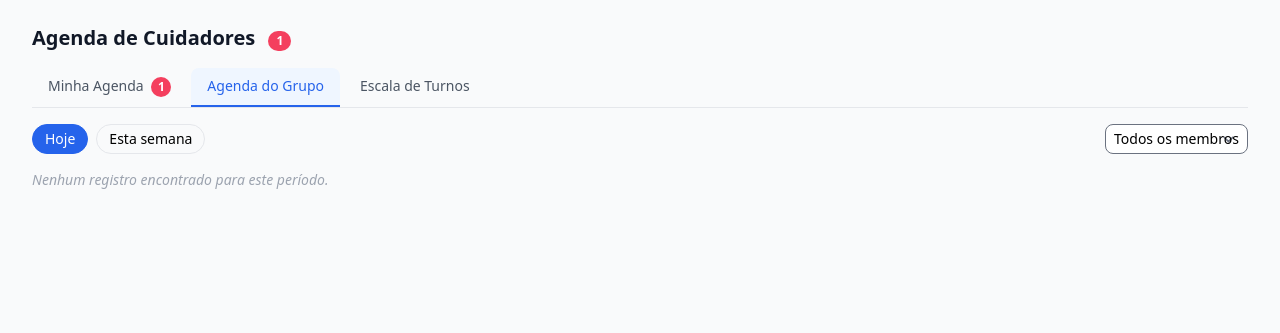
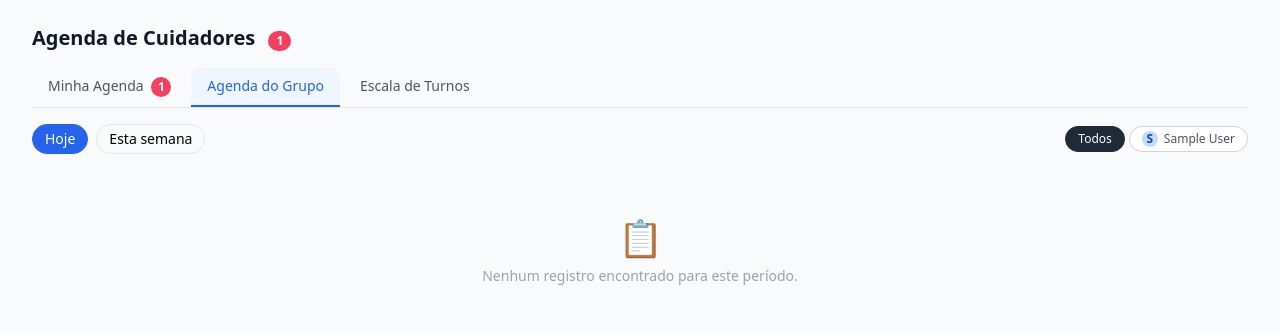
Before and after one commit to ArthurPoggy/cuidarjuntos, a Django app: page /care/agenda/grupo/ in a window 1280 px wide. Shown: the part 65-398 px from the top of the page. Run offline with Django 4.2, Linux system fonts and the light colour scheme; a user stored in the database is signed in; tables that the repository leaves empty hold one stand-in row (values such as "Sample post"); parts of the project's set-up code (start-up, migrations or seed data) failed here and were passed over; some libraries are stand-ins or nearby versions.

Commit message:
atualizações visuais agenda

```diff
--- a/care/views.py
+++ b/care/views.py
@@ -2010,6 +2010,7 @@ def agenda_view(request):
         .count()
     ) if patient else 0
 
+    hours = [f"{h:02d}" for h in range(24)]
     return render(request, "care/agenda.html", {
         "tab": "minha",
         "filter_range": filter_range,
@@ -2018,6 +2019,7 @@ def agenda_view(request):
         "done": done,
         "pending_count": pending_count,
         "today": today,
+        "hours": hours,
     })
 
 
@@ -2069,6 +2071,7 @@ def agenda_grupo_view(request):
         .count()
     ) if patient else 0
 
+    hours = [f"{h:02d}" for h in range(24)]
     return render(request, "care/agenda.html", {
         "tab": "grupo",
         "filter_range": filter_range,
@@ -2078,6 +2081,7 @@ def agenda_grupo_view(request):
         "shifts": shifts,
         "today": today,
         "pending_count": pending_count,
+        "hours": hours,
     })
 
 
--- a/templates/care/agenda.html
+++ b/templates/care/agenda.html
@@ -24,9 +24,7 @@
               {% if tab == 'minha' %}border-blue-600 text-blue-600 bg-blue-50{% else %}border-transparent text-gray-600 hover:text-gray-900{% endif %}">
       Minha Agenda
       {% if pending_count %}
-        <span class="ml-1 inline-flex items-center justify-center rounded-full bg-rose-500 text-white text-xs font-bold w-5 h-5">
-          {{ pending_count }}
-        </span>
+        <span class="ml-1 inline-flex items-center justify-center rounded-full bg-rose-500 text-white text-xs font-bold w-5 h-5">{{ pending_count }}</span>
       {% endif %}
     </a>
     <a href="{% url 'care:agenda-grupo' %}"
@@ -41,99 +39,61 @@
     </a>
   </div>
 
+
   <!-- ==============================
        ABA: MINHA AGENDA
        ============================== -->
   {% if tab == 'minha' %}
 
-    <!-- Filtro de período -->
-    <div class="flex gap-2 flex-wrap">
-      <a href="?range=today"
-         class="px-3 py-1 text-sm rounded-full border
-                {% if filter_range == 'today' %}bg-blue-600 text-white border-blue-600{% else %}hover:bg-gray-50{% endif %}">
-        Hoje
-      </a>
-      <a href="?range=week"
-         class="px-3 py-1 text-sm rounded-full border
-                {% if filter_range == 'week' %}bg-blue-600 text-white border-blue-600{% else %}hover:bg-gray-50{% endif %}">
-        Esta semana
-      </a>
-      <a href="?range=next7"
-         class="px-3 py-1 text-sm rounded-full border
-                {% if filter_range == 'next7' %}bg-blue-600 text-white border-blue-600{% else %}hover:bg-gray-50{% endif %}">
-        Próximos 7 dias
-      </a>
+    <!-- Filtros -->
+    <div class="flex gap-2 flex-wrap items-center">
+      <a href="?range=today" class="px-3 py-1 text-sm rounded-full border {% if filter_range == 'today' %}bg-blue-600 text-white border-blue-600{% else %}hover:bg-gray-50{% endif %}">Hoje</a>
+      <a href="?range=week" class="px-3 py-1 text-sm rounded-full border {% if filter_range == 'week' %}bg-blue-600 text-white border-blue-600{% else %}hover:bg-gray-50{% endif %}">Esta semana</a>
+      <a href="?range=next7" class="px-3 py-1 text-sm rounded-full border {% if filter_range == 'next7' %}bg-blue-600 text-white border-blue-600{% else %}hover:bg-gray-50{% endif %}">Próximos 7 dias</a>
     </div>
 
-    <!-- Pendentes -->
+    <!-- Banner resumo -->
+    {% if pending %}
+      <div class="flex items-center gap-2 bg-amber-50 border border-amber-200 rounded-xl px-4 py-2 text-sm text-amber-800">
+        <span class="text-base">⚡</span>
+        <span class="font-medium">{{ pending|length }} pendente{{ pending|length|pluralize:"s" }} neste período</span>
+      </div>
+    {% endif %}
+
+    <!-- Registros pendentes -->
+    {% if pending %}
       <section>
-      <h2 class="text-sm font-semibold text-gray-500 uppercase tracking-wide mb-2">
-        Pendentes ({{ pending|length }})
-      </h2>
+        <h2 class="text-xs font-semibold text-gray-400 uppercase tracking-widest mb-3">Pendentes</h2>
+        <div class="space-y-2">
+          {% for rec in pending %}
+            {% include "care/_agenda_card.html" with rec=rec show_done_btn=True tab="minha" %}
+          {% endfor %}
+        </div>
+      </section>
+    {% endif %}
 
-      {% if pending %}
-        <ul class="space-y-2">
-          {% for rec in pending %}
-            <li class="bg-white border rounded-xl p-4 shadow-sm flex flex-col sm:flex-row sm:items-center gap-3">
-              <div class="flex-1 min-w-0">
-                <div class="flex items-center gap-2 text-sm text-gray-500 mb-1">
-                  <span class="font-medium text-gray-800">{{ rec.time|time:"H:i" }}</span>
-                  <span>·</span>
-                  <span>{{ rec.get_type_display }}</span>
-                  {% if rec.date != today %}
-                    <span>·</span>
-                    <span>{{ rec.date|date:"d/m" }}</span>
+    <!-- Registros realizados / não realizados -->
+    {% if done %}
+      <details class="mt-2">
+        <summary class="cursor-pointer select-none text-xs font-semibold text-gray-400 uppercase tracking-widest mb-2 flex items-center gap-2">
+          <span>Concluídos ({{ done|length }})</span>
+          <svg class="w-3.5 h-3.5" fill="none" stroke="currentColor" viewBox="0 0 24 24">
+            <path stroke-linecap="round" stroke-linejoin="round" stroke-width="2" d="M19 9l-7 7-7-7"/>
+          </svg>
+        </summary>
+        <div class="space-y-2 mt-3">
+          {% for rec in done %}
+            {% include "care/_agenda_card.html" with rec=rec show_done_btn=False tab="minha" %}
+          {% endfor %}
+        </div>
+      </details>
     {% endif %}
+
+    {% if not pending and not done %}
+      <div class="text-center py-12 text-gray-400">
+        <div class="text-4xl mb-2">📋</div>
+        <p class="text-sm">Nenhum registro atribuído a você neste período.</p>
       </div>
-                <p class="font-semibold text-gray-900 truncate">{{ rec.what }}</p>
-                {% if rec.description %}
-                  <p class="text-sm text-gray-500 truncate">{{ rec.description }}</p>
-                {% endif %}
-              </div>
-              <form method="post" action="{% url 'care:record-set-status' rec.pk %}">
-                {% csrf_token %}
-                <input type="hidden" name="status" value="done">
-                <button type="submit"
-                        class="shrink-0 px-4 py-2 bg-green-600 text-white text-sm font-medium rounded-lg hover:bg-green-700">
-                  Marcar como feito
-                </button>
-              </form>
-            </li>
-          {% endfor %}
-        </ul>
-      {% else %}
-        <p class="text-sm text-gray-400 italic">Nenhum pendente para este período.</p>
-      {% endif %}
-    </section>
-
-    <!-- Feitos (colapsável) -->
-    {% if done %}
-      <details class="mt-4">
-        <summary class="cursor-pointer text-sm font-semibold text-gray-500 uppercase tracking-wide select-none">
-          Realizados ({{ done|length }})
-        </summary>
-        <ul class="mt-2 space-y-2">
-          {% for rec in done %}
-            <li class="bg-white border rounded-xl p-3 shadow-sm opacity-70">
-              <div class="flex items-center gap-2 text-sm text-gray-500 mb-1">
-                <span class="font-medium text-gray-700">{{ rec.time|time:"H:i" }}</span>
-                <span>·</span>
-                <span>{{ rec.get_type_display }}</span>
-                {% if rec.date != today %}
-                  <span>·</span>
-                  <span>{{ rec.date|date:"d/m" }}</span>
-                {% endif %}
-                <span class="ml-auto px-2 py-0.5 text-xs rounded-full
-                             {% if rec.status == 'done' %}bg-green-100 text-green-700
-                             {% else %}bg-red-100 text-red-700{% endif %}">
-                  {{ rec.get_status_display }}
-                </span>
-              </div>
-              <p class="font-medium text-gray-700 truncate">{{ rec.what }}</p>
-            </li>
-          {% endfor %}
-        </ul>
-      </details>
     {% endif %}
 
   {% endif %}
@@ -144,95 +104,58 @@
        ============================== -->
   {% if tab == 'grupo' %}
 
-    <!-- Filtros -->
+    <!-- Filtros + chips de membro -->
     <div class="flex flex-wrap gap-2 items-center">
       <a href="{% url 'care:agenda-grupo' %}?range=today{% if member_filter %}&member={{ member_filter }}{% endif %}"
-         class="px-3 py-1 text-sm rounded-full border
-                {% if filter_range == 'today' %}bg-blue-600 text-white border-blue-600{% else %}hover:bg-gray-50{% endif %}">
-        Hoje
+         class="px-3 py-1 text-sm rounded-full border {% if filter_range == 'today' %}bg-blue-600 text-white border-blue-600{% else %}hover:bg-gray-50{% endif %}">Hoje</a>
+      <a href="{% url 'care:agenda-grupo' %}?range=week{% if member_filter %}&member={{ member_filter }}{% endif %}"
+         class="px-3 py-1 text-sm rounded-full border {% if filter_range == 'week' %}bg-blue-600 text-white border-blue-600{% else %}hover:bg-gray-50{% endif %}">Esta semana</a>
+
+      <!-- Chips de membro -->
+      <div class="flex gap-1 ml-auto flex-wrap">
+        <a href="{% url 'care:agenda-grupo' %}?range={{ filter_range }}"
+           class="inline-flex items-center px-3 py-1 rounded-full text-xs font-medium border
+                  {% if not member_filter %}bg-gray-800 text-white border-gray-800{% else %}bg-white text-gray-600 border-gray-300 hover:bg-gray-50{% endif %}">
+          Todos
         </a>
-      <a href="{% url 'care:agenda-grupo' %}?range=week{% if member_filter %}&member={{ member_filter }}{% endif %}"
-         class="px-3 py-1 text-sm rounded-full border
-                {% if filter_range == 'week' %}bg-blue-600 text-white border-blue-600{% else %}hover:bg-gray-50{% endif %}">
-        Esta semana
+        {% for m in members %}
+          {% with profile=m.profile name=m.profile.full_name|default:m.username %}
+          <a href="{% url 'care:agenda-grupo' %}?range={{ filter_range }}&member={{ m.pk }}"
+             class="inline-flex items-center gap-1.5 px-3 py-1 rounded-full text-xs font-medium border
+                    {% if member_filter == m.pk|stringformat:'s' %}bg-blue-600 text-white border-blue-600{% else %}bg-white text-gray-600 border-gray-300 hover:bg-gray-50{% endif %}">
+            <span class="w-4 h-4 rounded-full bg-blue-200 text-blue-800 flex items-center justify-center text-xs font-bold">{{ name|first|upper }}</span>
+            {{ name|truncatechars:12 }}
           </a>
-
-      <!-- Filtro por membro -->
-      <form method="get" action="{% url 'care:agenda-grupo' %}" class="flex gap-2 items-center ml-auto">
-        <input type="hidden" name="range" value="{{ filter_range }}">
-        <select name="member" class="text-sm border rounded-lg px-2 py-1"
-                onchange="this.form.submit()">
-          <option value="">Todos os membros</option>
-          {% for m in members %}
-            <option value="{{ m.pk }}" {% if member_filter == m.pk|stringformat:'s' %}selected{% endif %}>
-              {% with profile=m.profile %}
-                {% if profile and profile.full_name %}{{ profile.full_name }}{% else %}{{ m.username }}{% endif %}
           {% endwith %}
-            </option>
         {% endfor %}
-        </select>
-      </form>
+      </div>
     </div>
 
-    <!-- Turnos do dia -->
+    <!-- Turnos do dia como banner horizontal -->
     {% if shifts %}
-      <div class="bg-blue-50 border border-blue-200 rounded-xl p-4">
-        <h2 class="text-sm font-semibold text-blue-700 mb-2">Plantões no período</h2>
-        <ul class="space-y-1">
+      <div class="flex gap-2 overflow-x-auto pb-1">
         {% for s in shifts %}
-            <li class="text-sm text-blue-800 flex gap-2">
-              <span class="font-medium">{{ s.date|date:"d/m" }} · {{ s.get_shift_display }}</span>
+          <div class="shrink-0 flex items-center gap-2 bg-blue-50 border border-blue-200 rounded-lg px-3 py-2 text-xs text-blue-800">
+            <span class="font-semibold">{{ s.date|date:"d/m" }} · {{ s.get_shift_display }}</span>
             <span>—</span>
-              <span>
-                {% with profile=s.caregiver.profile %}
-                  {% if profile and profile.full_name %}{{ profile.full_name }}{% else %}{{ s.caregiver.username }}{% endif %}
-                {% endwith %}
-              </span>
-              {% if s.notes %}<span class="text-blue-600 italic truncate">· {{ s.notes }}</span>{% endif %}
-            </li>
+            <span>{% with profile=s.caregiver.profile %}{% if profile and profile.full_name %}{{ profile.full_name|truncatechars:14 }}{% else %}{{ s.caregiver.username|truncatechars:14 }}{% endif %}{% endwith %}</span>
+          </div>
         {% endfor %}
-        </ul>
       </div>
     {% endif %}
 
-    <!-- Registros do grupo -->
+    <!-- Lista de registros -->
     {% if records %}
-      <ul class="space-y-2">
+      <div class="space-y-2">
         {% for rec in records %}
-          <li class="bg-white border rounded-xl p-4 shadow-sm">
-            <div class="flex items-start gap-3">
-              <div class="flex-1 min-w-0">
-                <div class="flex items-center gap-2 text-sm text-gray-500 mb-1 flex-wrap">
-                  <span class="font-medium text-gray-800">{{ rec.time|time:"H:i" }}</span>
-                  <span>·</span>
-                  <span>{{ rec.get_type_display }}</span>
-                  {% if filter_range != 'today' %}
-                    <span>·</span>
-                    <span>{{ rec.date|date:"d/m" }}</span>
-                  {% endif %}
-                  <span class="ml-auto px-2 py-0.5 text-xs rounded-full
-                               {% if rec.status == 'done' %}bg-green-100 text-green-700
-                               {% elif rec.status == 'missed' %}bg-red-100 text-red-700
-                               {% else %}bg-yellow-100 text-yellow-700{% endif %}">
-                    {{ rec.get_status_display }}
-                  </span>
+          {% include "care/_agenda_card.html" with rec=rec show_done_btn=False tab="grupo" %}
+        {% endfor %}
       </div>
-                <p class="font-semibold text-gray-900 truncate">{{ rec.what }}</p>
-                {% if rec.assigned_to %}
-                  <p class="text-xs text-gray-500 mt-1">
-                    Responsável:
-                    {% with profile=rec.assigned_to.profile %}
-                      {% if profile and profile.full_name %}{{ profile.full_name }}{% else %}{{ rec.assigned_to.username }}{% endif %}
-                    {% endwith %}
-                  </p>
-                {% endif %}
+    {% else %}
+      <div class="text-center py-12 text-gray-400">
+        <div class="text-4xl mb-2">📋</div>
+        <p class="text-sm">Nenhum registro encontrado para este período.</p>
       </div>
-            </div>
-          </li>
-        {% endfor %}
-      </ul>
-    {% else %}
-      <p class="text-sm text-gray-400 italic">Nenhum registro encontrado para este período.</p>
     {% endif %}
 
   {% endif %}
@@ -245,64 +168,67 @@
 
     <!-- Navegação semanal -->
     <div class="flex items-center gap-3">
-      <a href="?week={{ prev_week }}"
-         class="p-2 rounded-lg border hover:bg-gray-50">
+      <a href="?week={{ prev_week }}" class="p-2 rounded-lg border hover:bg-gray-50 transition-colors">
         <svg class="w-4 h-4" fill="none" stroke="currentColor" viewBox="0 0 24 24">
           <path stroke-linecap="round" stroke-linejoin="round" stroke-width="2" d="M15 19l-7-7 7-7"/>
         </svg>
       </a>
-      <span class="text-sm font-medium text-gray-700">
-        {{ week_start|date:"d/m" }} – {{ week_end|date:"d/m/Y" }}
-      </span>
-      <a href="?week={{ next_week }}"
-         class="p-2 rounded-lg border hover:bg-gray-50">
+      <span class="text-sm font-semibold text-gray-700">{{ week_start|date:"d/m" }} – {{ week_end|date:"d/m/Y" }}</span>
+      <a href="?week={{ next_week }}" class="p-2 rounded-lg border hover:bg-gray-50 transition-colors">
         <svg class="w-4 h-4" fill="none" stroke="currentColor" viewBox="0 0 24 24">
           <path stroke-linecap="round" stroke-linejoin="round" stroke-width="2" d="M9 5l7 7-7 7"/>
         </svg>
       </a>
+      <a href="?week={{ today|date:'Y-m-d' }}" class="ml-auto px-3 py-1.5 text-sm rounded-lg border hover:bg-gray-50 text-gray-600 transition-colors">Hoje</a>
     </div>
 
     <!-- Grade da semana -->
-    <div class="overflow-x-auto table-responsive">
+    <div class="overflow-x-auto rounded-xl border shadow-sm bg-white">
       <table class="min-w-full text-sm border-collapse">
         <thead>
-          <tr class="border-b">
-            <th class="text-left p-2 font-semibold text-gray-500 w-24">Turno</th>
+          <tr class="border-b bg-gray-50">
+            <th class="text-left px-4 py-3 font-semibold text-gray-500 w-28">Turno</th>
             {% for day in week_days %}
-              <th class="text-center p-2 font-medium {% if day == today %}text-blue-600{% else %}text-gray-700{% endif %} whitespace-nowrap">
-                {{ day|date:"D d/m" }}
+              <th class="text-center px-3 py-3 font-medium whitespace-nowrap min-w-[110px] {% if day == today %}bg-blue-50{% endif %}">
+                <div class="text-xs uppercase tracking-wide {% if day == today %}text-blue-400{% else %}text-gray-400{% endif %}">{{ day|date:"D" }}</div>
+                <div class="text-lg font-bold {% if day == today %}text-blue-600{% else %}text-gray-800{% endif %}">{{ day|date:"d" }}</div>
+                <div class="text-xs {% if day == today %}text-blue-400{% else %}text-gray-400{% endif %}">{{ day|date:"M" }}</div>
               </th>
             {% endfor %}
           </tr>
         </thead>
         <tbody>
           {% for shift_val, shift_lbl in shift_choices %}
-            <tr class="border-b">
-              <td class="p-2 font-medium text-gray-600 whitespace-nowrap">{{ shift_lbl }}</td>
+            <tr class="border-b last:border-0">
+              <td class="px-4 py-3 font-medium text-gray-600 whitespace-nowrap bg-gray-50 text-sm">{{ shift_lbl }}</td>
               {% for day in week_days %}
-                <td class="p-2 text-center {% if day == today %}bg-blue-50{% endif %}">
+                <td class="px-2 py-3 text-center {% if day == today %}bg-blue-50{% endif %} group relative">
                   {% with cell=shift_map|get_item:day %}
                     {% with entry=cell|get_item:shift_val %}
                       {% if entry %}
-                        <div class="inline-flex flex-col items-center gap-1">
-                          <span class="text-xs font-medium text-gray-800">
-                            {% with profile=entry.caregiver.profile %}
-                              {% if profile and profile.full_name %}{{ profile.full_name|truncatechars:14 }}{% else %}{{ entry.caregiver.username|truncatechars:14 }}{% endif %}
-                            {% endwith %}
+                        <div class="inline-flex flex-col items-center gap-1.5 w-full">
+                          <div class="flex items-center gap-1.5">
+                            <span class="w-7 h-7 rounded-full bg-indigo-100 text-indigo-700 flex items-center justify-center text-xs font-bold shrink-0">
+                              {% with profile=entry.caregiver.profile %}{% if profile and profile.full_name %}{{ profile.full_name|first|upper }}{% else %}{{ entry.caregiver.username|first|upper }}{% endif %}{% endwith %}
                             </span>
-                          <div class="flex gap-1">
-                            <a href="{% url 'care:shift-edit' entry.pk %}"
-                               class="text-blue-600 hover:underline text-xs">editar</a>
+                            <span class="text-xs font-medium text-gray-800 text-left leading-tight">
+                              {% with profile=entry.caregiver.profile %}{% if profile and profile.full_name %}{{ profile.full_name|truncatechars:12 }}{% else %}{{ entry.caregiver.username|truncatechars:12 }}{% endif %}{% endwith %}
+                            </span>
+                          </div>
+                          <div class="flex gap-2 opacity-0 group-hover:opacity-100 transition-opacity">
+                            <a href="{% url 'care:shift-edit' entry.pk %}" class="text-blue-600 hover:text-blue-800 text-xs font-medium">editar</a>
                             <form method="post" action="{% url 'care:shift-delete' entry.pk %}" class="inline">
                               {% csrf_token %}
-                              <button type="submit"
-                                      onclick="return confirm('Remover este turno?')"
-                                      class="text-rose-500 hover:underline text-xs">excluir</button>
+                              <button type="submit" onclick="return confirm('Remover este turno?')" class="text-rose-500 hover:text-rose-700 text-xs font-medium">excluir</button>
                             </form>
                           </div>
                         </div>
                       {% else %}
-                        <span class="text-gray-300 text-xs">—</span>
+                        <button type="button"
+                                onclick="document.getElementById('form-novo-turno').open=true; document.getElementById('id_date').value='{{ day|date:'Y-m-d' }}';"
+                                class="w-8 h-8 rounded-full text-gray-300 hover:bg-gray-100 hover:text-blue-500 transition-colors text-xl leading-none opacity-0 group-hover:opacity-100">
+                          +
+                        </button>
                       {% endif %}
                     {% endwith %}
                   {% endwith %}
@@ -314,9 +240,15 @@
       </table>
     </div>
 
-    <!-- Formulário para novo turno -->
-    <div class="bg-white border rounded-xl p-4 shadow-sm mt-4">
-      <h2 class="text-base font-semibold text-gray-900 mb-3">Adicionar turno</h2>
+    <!-- Formulário colapsável -->
+    <details id="form-novo-turno" class="bg-white border rounded-xl shadow-sm mt-2">
+      <summary class="cursor-pointer px-5 py-4 text-sm font-semibold text-gray-700 select-none flex items-center gap-2 hover:bg-gray-50 rounded-xl transition-colors">
+        <svg class="w-4 h-4 text-blue-600" fill="none" stroke="currentColor" viewBox="0 0 24 24">
+          <path stroke-linecap="round" stroke-linejoin="round" stroke-width="2" d="M12 4v16m8-8H4"/>
+        </svg>
+        Adicionar turno
+      </summary>
+      <div class="px-5 pb-5 pt-2">
         <form method="post" action="{% url 'care:shift-create' %}" class="grid grid-cols-1 sm:grid-cols-2 lg:grid-cols-4 gap-3">
           {% csrf_token %}
           <div>
@@ -336,13 +268,13 @@
             {{ form.notes }}
           </div>
           <div class="sm:col-span-2 lg:col-span-4">
-          <button type="submit"
-                  class="px-5 py-2 bg-blue-600 text-white text-sm font-medium rounded-lg hover:bg-blue-700">
+            <button type="submit" class="px-5 py-2 bg-blue-600 text-white text-sm font-medium rounded-lg hover:bg-blue-700 transition-colors">
               Salvar turno
             </button>
           </div>
         </form>
       </div>
+    </details>
 
   {% endif %}
 
```
Also changed, not shown: cuidarjuntos/settings_production.py (added, +159 -0 lines), templates/care/_agenda_card.html (added, +44 -0 lines), templates/care/_agenda_card_inner.html (added, +103 -0 lines). Lines whose indentation alone changed are shown as unchanged.
